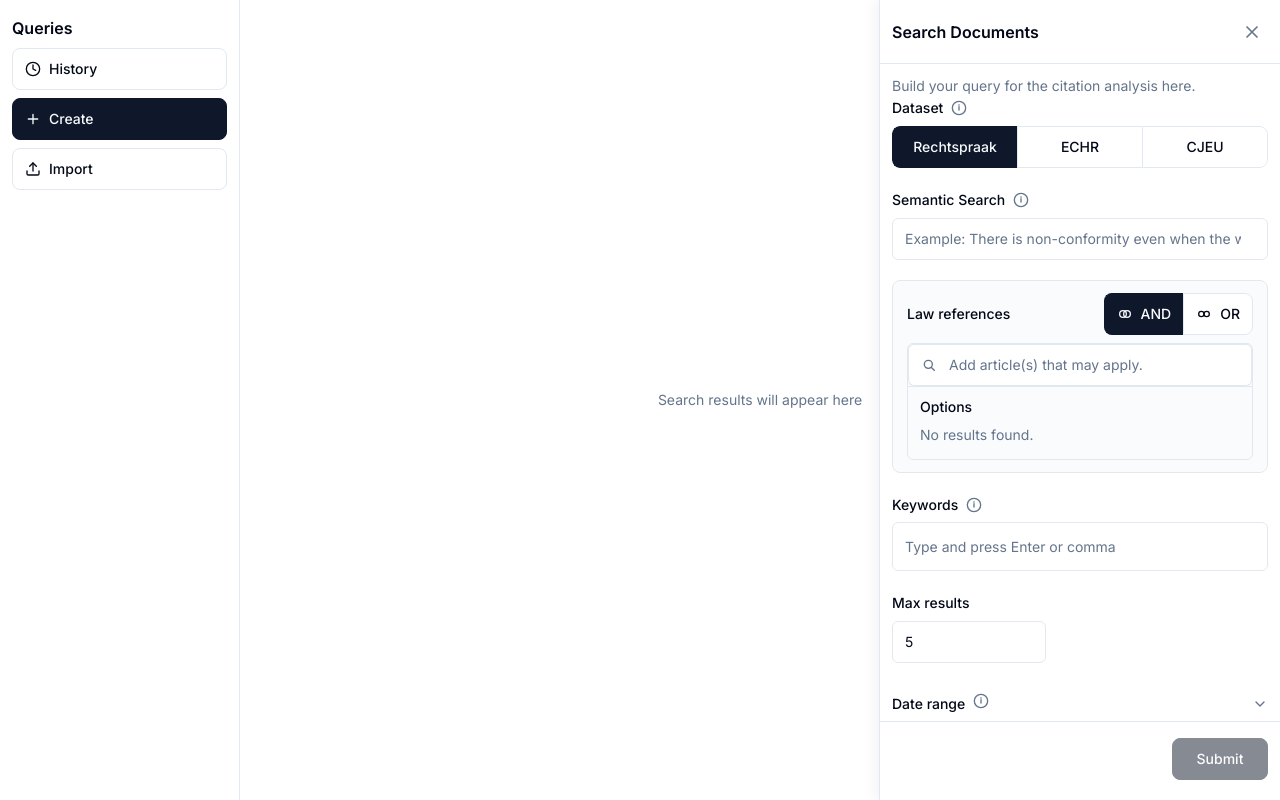
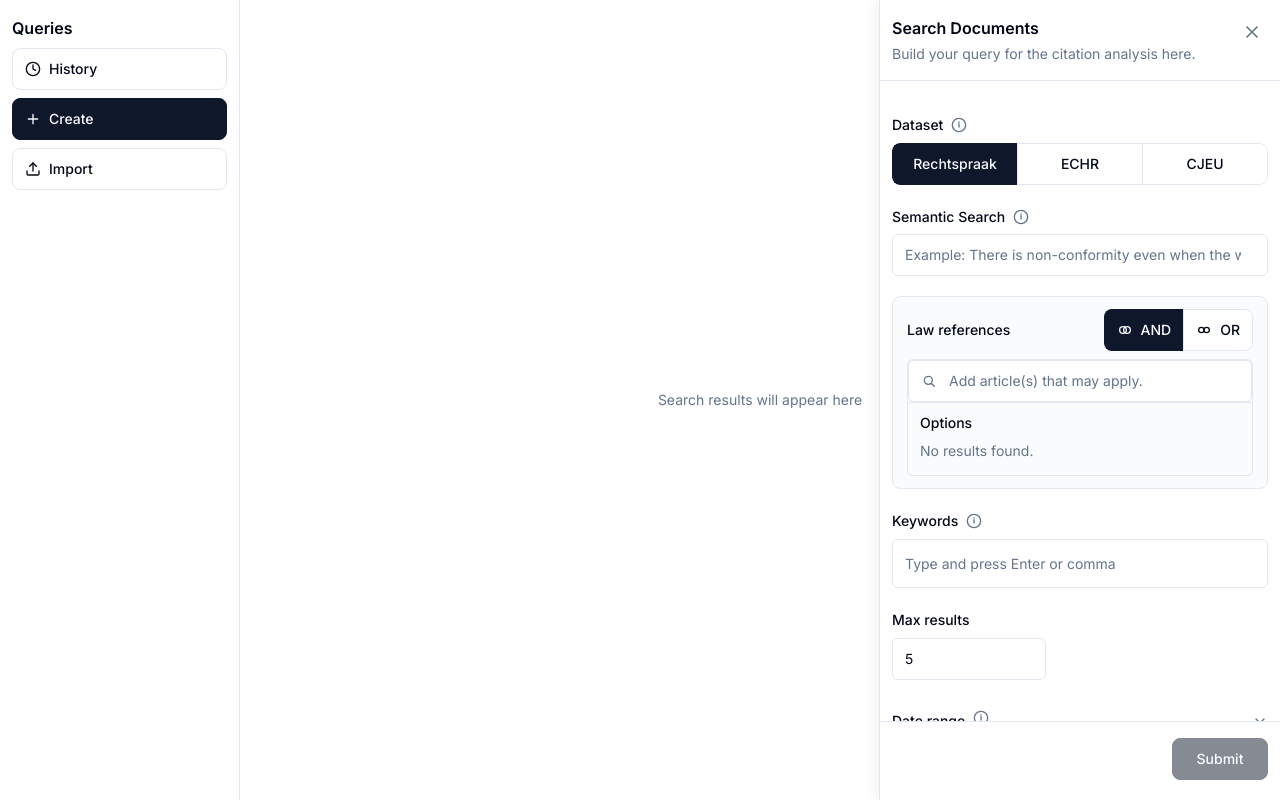
Before and after one commit to tessagerritse/biss-search, a Vue app: page / in a window 1280 px wide. Built offline with nearby package versions, Linux system fonts and the light colour scheme.

Commit message:
cjpre: put intro under title in header, add spacing above scroll, simplify SubmitSearchButton tooltip

```diff
--- a/src/components/SearchPane.vue
+++ b/src/components/SearchPane.vue
@@ -51,7 +51,10 @@ const emit = defineEmits<{
 <template>
   <aside class="search-pane" aria-label="Search Documents">
     <div class="search-pane__header">
-      <h2 class="search-pane__title">Search Documents</h2>
+      <div class="search-pane__header-text">
+        <h2 class="search-pane__title">Search Documents</h2>
+        <p class="search-pane__intro">Build your query for the citation analysis here.</p>
+      </div>
       <button
         type="button"
         class="search-pane__close"
@@ -61,7 +64,6 @@ const emit = defineEmits<{
         <IconClass name="close" icon-class="search-pane__close-icon" />
       </button>
     </div>
-    <p class="search-pane__intro">Build your query for the citation analysis here.</p>
     <div class="search-pane__scroll">
       <section class="search-pane__body" aria-label="Query builder">
         <div class="search-pane__section">
@@ -157,11 +159,19 @@ const emit = defineEmits<{
 .search-pane__header {
   flex-shrink: 0;
   display: flex;
-  align-items: center;
+  align-items: flex-start;
   justify-content: space-between;
   gap: 0.5rem;
   padding: 1rem 0.75rem;
   border-bottom: 1px solid hsl(var(--border));
+}
+
+.search-pane__header-text {
+  flex: 1;
+  min-width: 0;
+  display: flex;
+  flex-direction: column;
+  gap: 0.25rem;
 }
 
 .search-pane__title {
@@ -194,11 +204,9 @@ const emit = defineEmits<{
 }
 
 .search-pane__intro {
-  flex-shrink: 0;
   font-size: 0.875rem;
   color: hsl(var(--muted-foreground));
   margin: 0;
-  padding: 0.75rem 0.75rem 0;
   line-height: 1.45;
 }
 
@@ -206,7 +214,8 @@ const emit = defineEmits<{
   flex: 1;
   min-height: 0;
   overflow-y: auto;
-  padding-bottom: 0.5rem;
+  padding-top: 2rem;
+  padding-bottom: 2rem;
 }
 
 .search-pane__body {
--- a/src/components/reusable/SubmitSearchButton.vue
+++ b/src/components/reusable/SubmitSearchButton.vue
@@ -3,7 +3,7 @@ import AppButton from '@/components/reusable/AppButton.vue'
 
 defineProps<{
   disabled: boolean
-  /** Shown when hovering the button area while disabled (browsers often don't show title on disabled buttons, so we use a wrapper). */
+  /** Shown when hovering the button (e.g. why it is disabled). */
   disabledTooltip?: string
 }>()
 
@@ -13,27 +13,19 @@ const emit = defineEmits<{
 </script>
 
 <template>
-  <span
-    :title="disabled ? disabledTooltip : undefined"
-    class="submit-search-btn"
-  >
   <AppButton
     type="submit"
     appearance="emphasized"
     class="submit-search-btn__btn"
     :disabled="disabled"
+    :title="disabled ? disabledTooltip : undefined"
     @click.prevent="emit('submit')"
   >
     <slot>Submit</slot>
   </AppButton>
-  </span>
 </template>
 
 <style scoped>
-.submit-search-btn {
-  display: inline-block;
-}
-
 .submit-search-btn__btn {
   min-width: 6rem;
 }
```
Lines whose indentation alone changed are shown as unchanged.
